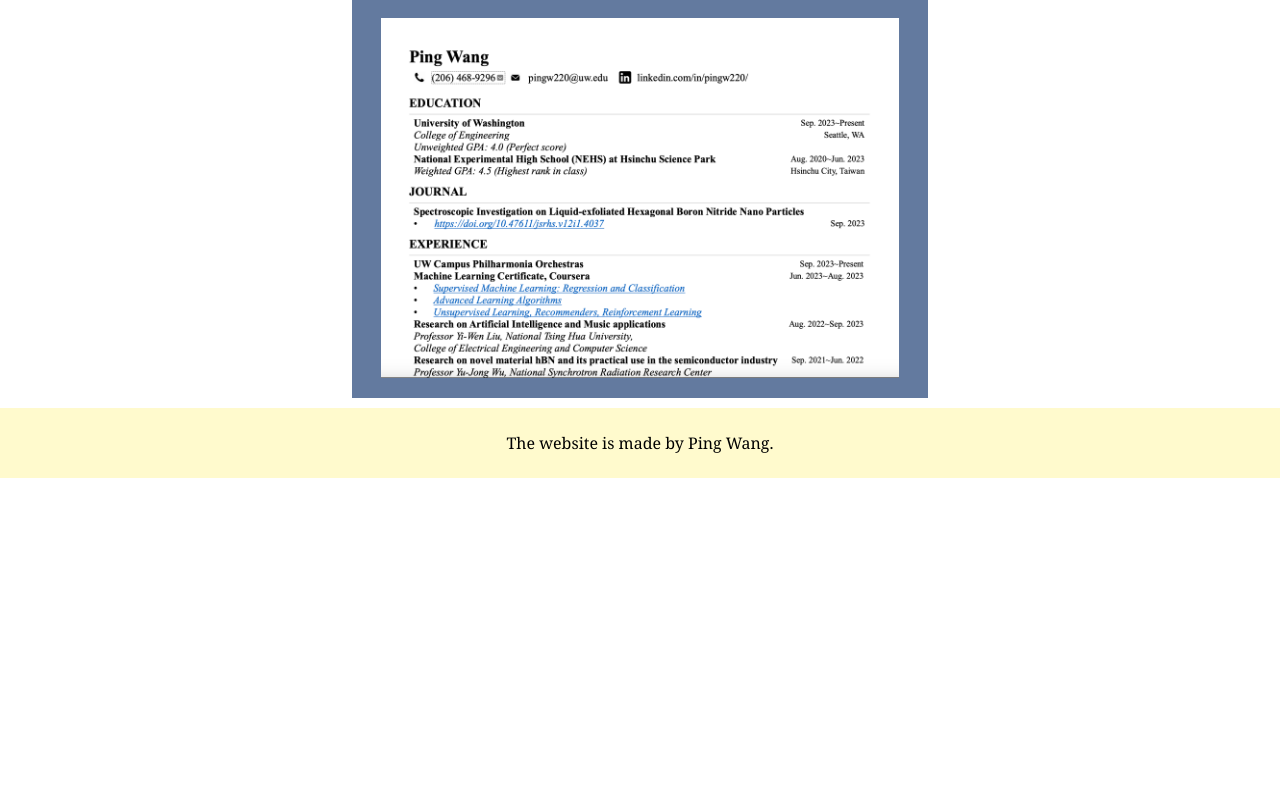
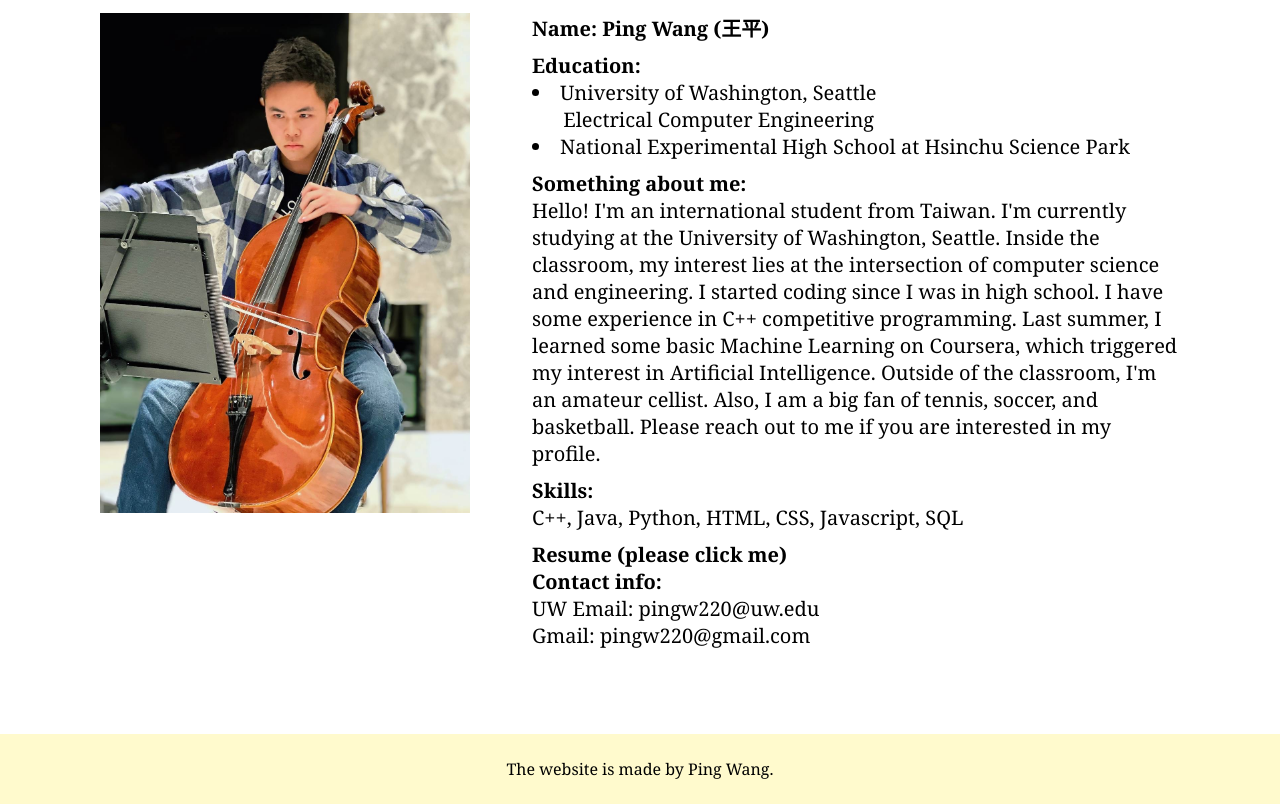
Before and after one commit to pingw220/about, a plain HTML site: page index.html in a window 1280 px wide. Shown: the part 432-1236 px from the top of the page. Before the commit the page ends 910 px from the top, so only its background shows below. Drawn offline with Linux system fonts and the light colour scheme.

Commit message:
about update

```diff
--- a/index.html
+++ b/index.html
@@ -59,16 +59,53 @@
         <div class="welcome1" onmousedown="down1(this);">
             <div class="text">About</div>
         </div>
-        <div class="subject">
-            <div class="menu">Resume
-                <a href="resource\Ping_Wang_Resume.pdf">(click me)</a>
+        <div class="grid-container">
+            <div class="personalphoto">
+                <img src="resource/personalphoto.png" width="370" height="500"/>
             </div>
-        </div>
-        <div class="section">
-            <div class="section1">
-                <a href="resource\Ping_Wang_Resume.pdf">
-                    <img src = "resource/resume_pic.png"/>
-                </a>
+            <div class="information">
+                <div class="personalinfo">
+                    Name: Ping Wang (王平)
+                </div>
+                <div class="education">
+                    Education:
+                    <li class="subinfo">
+                        University of Washington, Seattle
+                        <p>&nbsp&nbsp&nbsp&nbsp&nbsp&nbspElectrical Computer Engineering</p>
+                    </li>
+                    <li class="subinfo">
+                        National Experimental High School at Hsinchu Science Park
+                    </li>
+                </div>
+                <div class="intro">
+                    Something about me:
+                    <p class="subinfo">
+                        Hello! I'm an international student from Taiwan. I'm currently studying at the University of Washington, Seattle.
+                       Inside the classroom, my interest lies at the intersection of computer science and engineering. I started coding since
+                       I was in high school. I have some experience in C++ competitive programming. Last summer, I learned some basic
+                       Machine Learning on Coursera, which triggered my interest in Artificial Intelligence. Outside of the classroom, I'm an amateur
+                       cellist. Also, I am a big fan of tennis, soccer, and basketball. Please reach out to me if you are interested in my profile.
+                    </p>
+                </div>
+                <div class="skills">
+                    Skills:
+                    <p class="subinfo">
+                        C++, Java, Python, HTML, CSS, Javascript, SQL
+                    </p>
+                </div>
+                <div class="resume">
+                    Resume
+                    <a href="resource\Ping_Wang_Resume.pdf">(please click me)</a>
+                </div>
+                <div class="contact">
+                    Contact info:
+                    <p class="subinfo">
+                        UW Email: pingw220@uw.edu
+                    </p>
+                    <p class="subinfo">
+                        Gmail: pingw220@gmail.com
+                    </p>
+                </div>
             </div>
         </div>
         <footer class="footer">
--- a/styles.css
+++ b/styles.css
@@ -123,16 +123,58 @@
     font-size:50px;
     font-weight:bold;
 }
-.subject{
-    display:flex;
-    justify-content:center;
-    align-items:center;
-    height:50px;
+.grid-container{
+    display: grid;
+    grid-template-columns: 2fr 3fr;
+    margin-left: 100px;
+    margin-right: 100px;
+    margin-top: 75px;
+    margin-bottom: 75px;
 }
-.menu{
-    font-size:30px;
-    font-weight:bold;
+.resume{
+    font-size:20px;
+    font-weight: bold;
     font-family: Georgia, serif;
+}
+
+.information {
+    display: flex;
+    flex-direction: column;
+}
+.subinfo {
+    font-size:20px;
+    font-weight: normal;
+    font-family: Georgia, serif;
+}
+.education {
+    font-size:20px;
+    font-family: Georgia, serif;
+    font-weight: bold;
+    margin-bottom: 10px;
+}
+.personalinfo {
+    font-size:20px;
+    font-family: Georgia, serif;
+    font-weight: bold;
+    margin-bottom: 10px;
+}
+.intro {
+    font-size:20px;
+    font-family: Georgia, serif;
+    font-weight: bold;
+    margin-bottom: 10px;
+}
+.skills {
+    font-size:20px;
+    font-family: Georgia, serif;
+    font-weight: bold;
+    margin-bottom: 10px;
+}
+.contact {
+    font-size:20px;
+    font-family: Georgia, serif;
+    font-weight: bold;
+    margin-bottom: 10px;
 }
 
 .section{
```
Also changed, not shown: resource/personalphoto.png (added), 1 other file.
